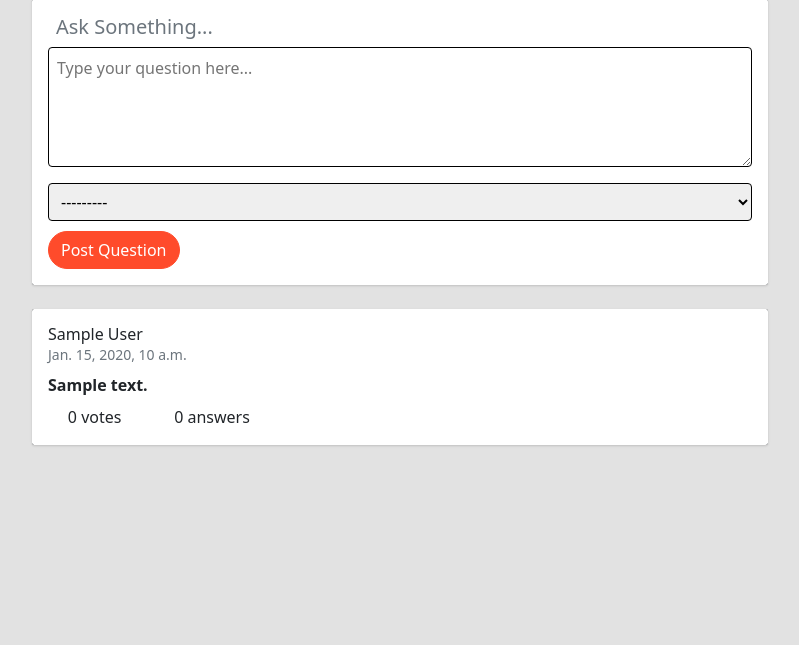
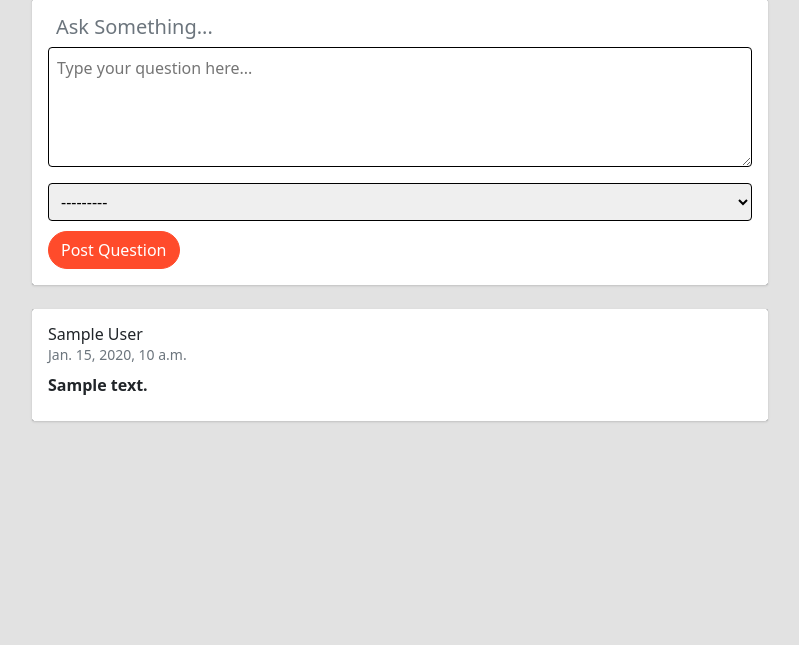
Before and after one commit to roshanrajeev/dbms-mini-project, a Django app: page /home/ in a window 1280 px wide. Shown: the part 97-742 px from the top of the page, without its empty margins (240-1039 px from the left). Run offline with Django 4.2, Linux system fonts and the light colour scheme; a user stored in the database is signed in; tables that the repository leaves empty hold one stand-in row (values such as "Sample post").

Commit message:
remove answer count from frontend

```diff
--- a/templates/home.html
+++ b/templates/home.html
@@ -59,11 +59,11 @@
                         </div>
                         <div class="boottom row mt-2" style="width: 100%;">
                             <div class="votes col-2 text-center">
-                                <div class="mini-counts"><span>0</span> votes</div>
+<!--                                <div class="mini-counts"><span>0</span> votes</div>-->
                                 <!-- <div class="text-center">votes</div> -->
                             </div>
                             <div class="votes col-2">
-                                <div class="mini-counts text-center"><span>0</span> answers</div>
+<!--                                <div class="mini-counts text-center"><span>0</span> answers</div>-->
                                 <!-- <div class="text-center">asnswers</div> -->
                             </div>
                         </div>
```
